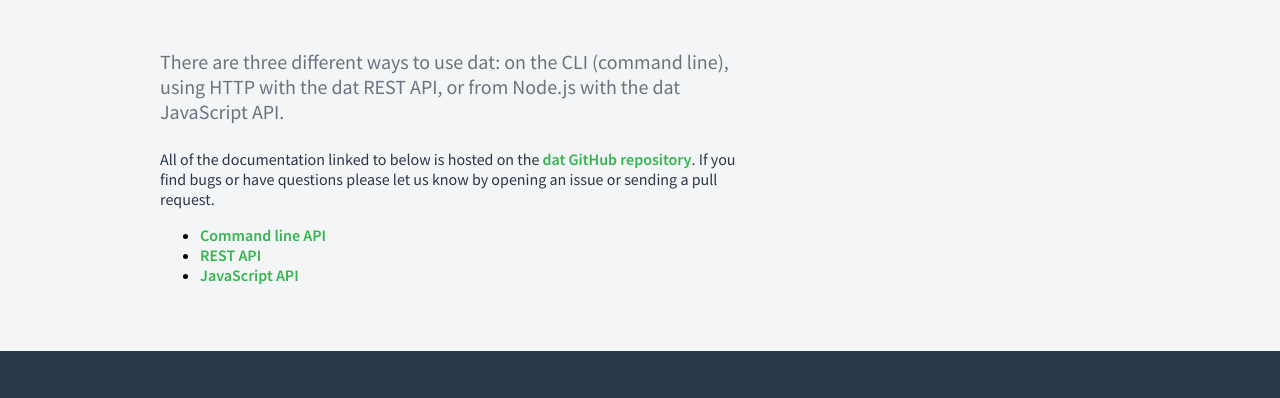
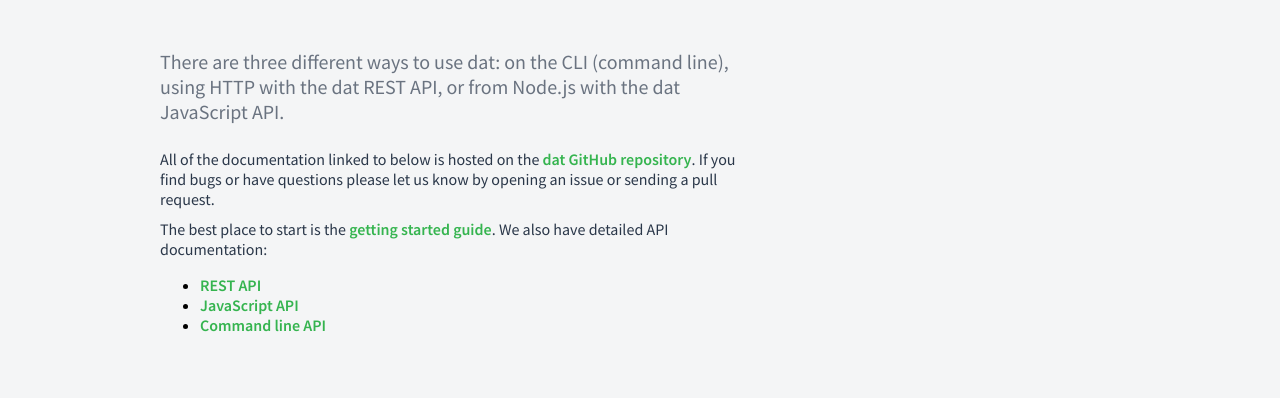
Before and after one commit to dat-ecosystem-archive/old-website, a website with bundled scripts: page docs.html in a window 1280 px wide. Shown: the part 192-590 px from the top of the page. Built offline with nearby package versions, Linux system fonts and the light colour scheme.

Commit message:
fix link

```diff
--- a/docs.html
+++ b/docs.html
@@ -29,10 +29,11 @@
   <div class="content-text-container">
     <div class="content-text-intro">There are three different ways to use dat: on the CLI (command line), using HTTP with the dat REST API, or from Node.js with the dat JavaScript API.</div>
     <div class="content-text-paragraph">All of the documentation linked to below is hosted on the <a href="https://github.com/maxogden/dat">dat GitHub repository</a>. If you find bugs or have questions please let us know by opening an issue or sending a pull request.</div>
+    <div class="content-text-paragraph">The best place to start is the <a href="https://github.com/maxogden/dat/blob/master/docs/getting-started.md">getting started guide</a>. We also have detailed API documentation:</div>
     <ul>
-      <li><a href="https://github.com/maxogden/dat/blob/master/docs/usage.md">Command line API</a></li>
       <li><a href="https://github.com/maxogden/dat/blob/master/docs/rest-api.md">REST API</a></li>
       <li><a href="https://github.com/maxogden/dat/blob/master/docs/js-api.md">JavaScript API</a></li>
+      <li><a href="https://github.com/maxogden/dat/blob/master/docs/cli-usage.md">Command line API</a></li>
     </ul>
   </div>
 </div>
```
